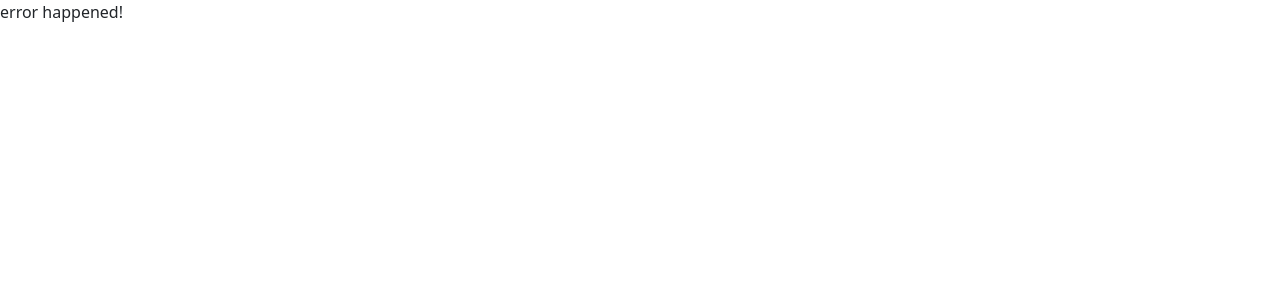
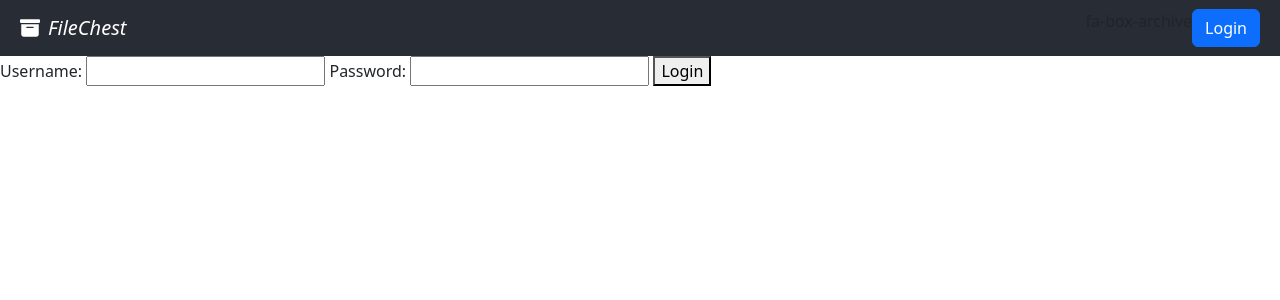
Before and after one commit to janumiko/FileChest, a React (Create React App) app in the folder frontend/: page /login in a window 1280 px wide. Before the commit this address had no page. Shown: the top 300 px of the page. Built offline with nearby package versions, Linux system fonts and the light colour scheme.

Commit message:
add login page

```diff
--- /dev/null
+++ b/frontend/src/components/Login.js
@@ -0,0 +1,59 @@
+import React, { useEffect, useState } from 'react';
+import { BACKEND_URL } from "../utils";
+import { useNavigate, useLocation} from "react-router-dom";
+
+function LoginPage() {
+    const [error, setError] = useState(null);
+    const [errorMessage, setErrorMessage] = useState("");
+
+    async function handleSubmit(event) {
+        event.preventDefault();
+
+        let formData = new FormData(event.currentTarget);
+        let username = formData.get("username");
+        let password = formData.get("password");
+
+        const response = await fetch(`${BACKEND_URL}/token/`,
+            {
+                method: "POST",
+                headers: {
+                    "Content-Type": "application/json",
+                },
+                body: JSON.stringify({ "username": username, "password": password }),
+            }
+        );
+
+        if (response.status === 401) {
+            setErrorMessage("Invalid credentials");
+            setError(true);
+        } else if (response.status !== 200) {
+            setErrorMessage("Something went wrong");
+            setError(true);
+        }
+
+        if (error)
+        {
+            return;
+        }
+
+        const data = await response.json();
+        console.log(data);
+    }
+
+    return (
+        <div>
+            <form onSubmit={handleSubmit}>
+                <label>
+                    Username: <input name="username" type="text" />
+                </label>{" "}
+                <label>
+                    Password: <input name="password" type="password" />
+                </label>{" "}
+                <button type="submit">Login</button>
+            </form>
+            <p>{errorMessage}</p>
+        </div>
+    );
+}
+
+export default LoginPage;
--- a/frontend/src/components/Navbar.js
+++ b/frontend/src/components/Navbar.js
@@ -3,9 +3,15 @@ import { Navbar, Nav, Button } from 'react-bootstrap'
 import { FontAwesomeIcon } from '@fortawesome/react-fontawesome';
 import { faBoxArchive } from '@fortawesome/free-solid-svg-icons';
 import '../styles/Navbar.css'
-import { Outlet } from "react-router-dom";
+import { Outlet, useNavigate } from "react-router-dom";
 
 const NavBar = () => {
+    let navigate = useNavigate();
+    const routeChange = () => {
+        let path = "/login/";
+        navigate(path);
+    }
+
     return (
         <div>
             <Navbar expand="md">
@@ -18,7 +24,7 @@ const NavBar = () => {
                 <Navbar.Toggle aria-controls="basic-navbar-nav" />
                 <Navbar.Collapse id="basic-navbar-nav">
                     <Nav className="ms-auto">fa-box-archive
-                        <Button variant="primary">Login</Button>
+                        <Button variant="primary" onClick={routeChange}>Login</Button>
                     </Nav>
                 </Navbar.Collapse>
             </Navbar>
--- a/frontend/src/router.js
+++ b/frontend/src/router.js
@@ -2,10 +2,8 @@ import { createBrowserRouter } from 'react-router-dom'
 import ErrorPage from "./components/Error";
 import NavBar from "./components/Navbar"
 import DirectoryContainer from "./components/DirectoryContainer";
-import { removeTrailingSlash } from "./utils";
-
-
-const BACKEND_URL = 'http://localhost:8000';
+import { removeTrailingSlash, BACKEND_URL } from "./utils";
+import LoginPage from "./components/Login"
 
 
 const router = createBrowserRouter([
@@ -16,6 +14,10 @@ const router = createBrowserRouter([
             {
                 path: "/",
                 element: <div>Hello</div>,
+            },
+            {
+                path: "/login/",
+                element: <LoginPage/>
             },
             {
                 path: '/directory/*',
--- a/frontend/src/utils.js
+++ b/frontend/src/utils.js
@@ -10,7 +10,6 @@ import {
     faFileArchive,
     faFileAlt,
     faFileCsv,
-    faFileLines,
 } from "@fortawesome/free-solid-svg-icons";
 
 export const iconClassByExtension = {
@@ -66,3 +65,5 @@ export const removeTrailingSlash = (path) =>
 
     return "";
 }
+
+export const BACKEND_URL = 'http://localhost:8000';
```
Also changed, not shown: frontend/src/components/AuthProvider.js (added, +25 -0 lines).
